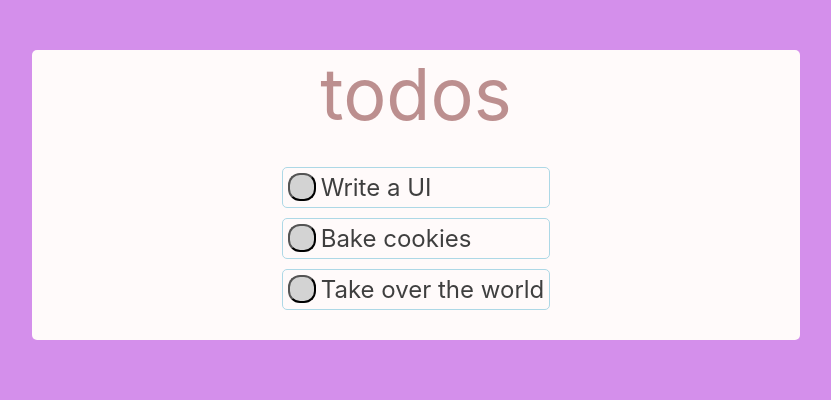
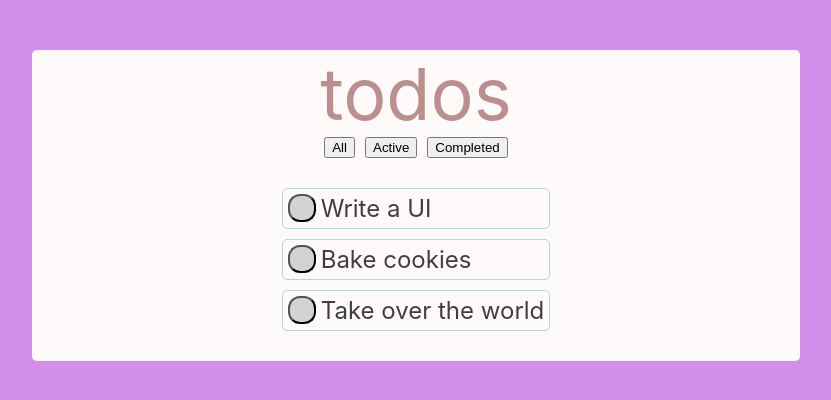
Before and after one commit to rosalie0/React-hw-Todos, a React (Create React App) app: page / in a window 1280 px wide. Shown: the top 400 px of the page, without its empty margins (224-1055 px from the left). Built offline with nearby package versions, Linux system fonts and the light colour scheme; the HTML template or start-up script is replaced by a standard one.

Commit message:
made buttons for filter. started filter.jsx

```diff
--- a/src/App.css
+++ b/src/App.css
@@ -48,3 +48,9 @@ header {
 	margin-right: 5px;
 	background-color: lightgrey;
 }
+
+.filter-button-container {
+	display: flex;
+	flex-direction: row;
+	gap: 10px;
+}
--- a/src/App.js
+++ b/src/App.js
@@ -1,6 +1,7 @@
 import { useState } from 'react';
 import './App.css';
 import SingleToDo from './components/SingleTodo';
+import Filter from './components/Filter';
 
 const dummyData = ['Write a UI', 'Bake cookies', 'Take over the world'];
 function App() {
@@ -8,6 +9,7 @@ function App() {
 	return (
 		<div className="App">
 			<header>todos</header>
+			<Filter />
 			<div className="todo-container">
 				{todos.map((todoName) => (
 					<SingleToDo key={todoName} todoName={todoName} />
--- /dev/null
+++ b/src/components/Filter.jsx
@@ -0,0 +1,22 @@
+/*
+EXTRA CREDIT 2: Filter.jsx
+- Has three buttons, “All”, “Active”, and “Completed”
+  - Clicking one of the three buttons will filter away
+    any todos with a status that doesn’t match the filter.
+  - i.e. “All” shows everything, “Active” only shows incomplete,
+    “Completed” only shows complete
+    Note: You may need to add state to other parts of the app to get
+    this to work - think about how data flows through the app
+*/
+import React from 'react';
+
+const Filter = () => {
+	return (
+		<div className="filter-button-container">
+			<button> All </button>
+			<button> Active </button>
+			<button> Completed </button>
+		</div>
+	);
+};
+export default Filter;
```
